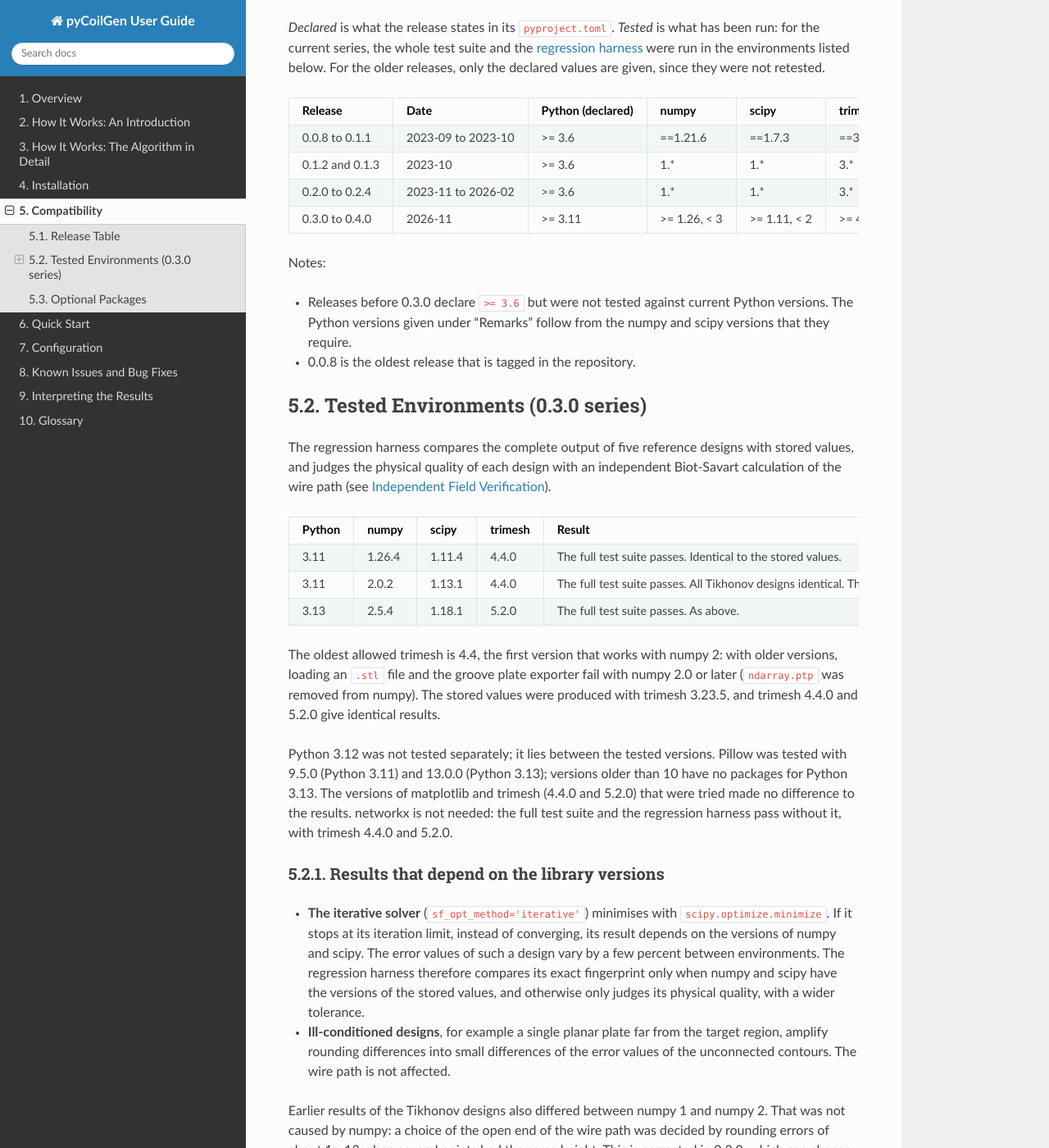
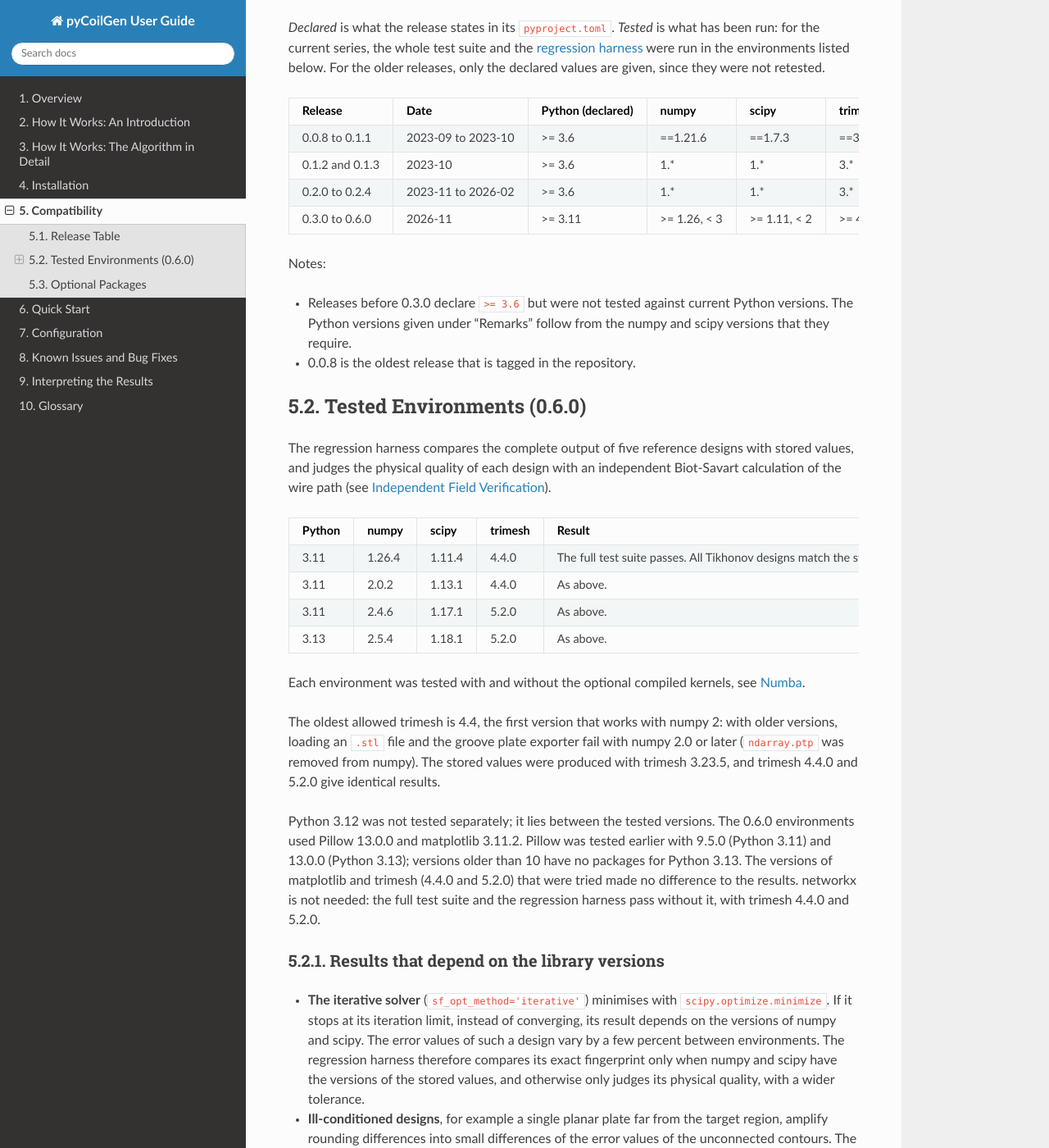
Before and after one commit to kev-m/pyCoilGen, a Sphinx documentation site: the page built from docs/source/compatibility.md, in a window 1280 px wide and 1400 px high, scrolled down 430 px. Shown: the whole window at 82% size. Built offline with Sphinx 7.4.7 and the Read the Docs theme 3.1.0, drawn with Linux system fonts in a browser that asks for light colours.

Commit message:
docs: update the compatibility tables and the README for 0.6.0
Adds the 0.6.0 tested environments (Python 3.11 and 3.13, with and without Numba), the release rows, a note on the fast extra, and the acknowledgement of the Claude-assisted performance work.

Co-Authored-By: Claude Sonnet 5.5 <noreply@anthropic.com>

```diff
--- a/docs/source/compatibility.md
+++ b/docs/source/compatibility.md
@@ -17,26 +17,29 @@ $ pip install pycoilgen==0.2.4
 | 0.0.8 to 0.1.1 | 2023-09 to 2023-10 | >= 3.6 | ==1.21.6 | ==1.7.3 | ==3.21.7 | The exact numpy and scipy versions limit these releases to the Python versions that they were built for, in practice 3.7 to 3.10. |
 | 0.1.2 and 0.1.3 | 2023-10 | >= 3.6 | 1.* | 1.* | 3.* | |
 | 0.2.0 to 0.2.4 | 2023-11 to 2026-02 | >= 3.6 | 1.* | 1.* | 3.* | numpy 1.x has no packages for Python 3.13 and later, so these releases cannot be installed there. In practice, Python 3.6 to 3.12. |
-| 0.3.0 to 0.4.0 | 2026-11 | >= 3.11 | >= 1.26, < 3 | >= 1.11, < 2 | >= 4.4, < 6 | Tested, see below. |
+| 0.3.0 to 0.6.0 | 2026-11 | >= 3.11 | >= 1.26, < 3 | >= 1.11, < 2 | >= 4.4, < 6 | Tested, see below. From 0.6.0, the optional `fast` extra (numba >= 0.60) speeds up large designs, see [Optional Packages](#optional-packages). |
 
 Notes:
 
 * Releases before 0.3.0 declare `>= 3.6` but were not tested against current Python versions. The Python versions given under "Remarks" follow from the numpy and scipy versions that they require.
 * 0.0.8 is the oldest release that is tagged in the repository.
 
-## Tested Environments (0.3.0 series)
+## Tested Environments (0.6.0)
 
 The regression harness compares the complete output of five reference designs with stored values, and judges the physical quality of each design with an independent Biot-Savart calculation of the wire path (see [Independent Field Verification](./results.md#independent-field-verification)).
 
 | Python | numpy | scipy | trimesh | Result |
 |--------|-------|-------|---------|--------|
-| 3.11 | 1.26.4 | 1.11.4 | 4.4.0 | The full test suite passes. Identical to the stored values. |
-| 3.11 | 2.0.2 | 1.13.1 | 4.4.0 | The full test suite passes. All Tikhonov designs identical. The iterative design differs slightly, see below. |
-| 3.13 | 2.5.4 | 1.18.1 | 5.2.0 | The full test suite passes. As above. |
+| 3.11 | 1.26.4 | 1.11.4 | 4.4.0 | The full test suite passes. All Tikhonov designs match the stored values. The iterative design is judged on its physical quality, see below. |
+| 3.11 | 2.0.2 | 1.13.1 | 4.4.0 | As above. |
+| 3.11 | 2.4.6 | 1.17.1 | 5.2.0 | As above. |
+| 3.13 | 2.5.4 | 1.18.1 | 5.2.0 | As above. |
+
+Each environment was tested with and without the optional compiled kernels, see [Numba](#numba-the-optional-fast-extra).
 
 The oldest allowed trimesh is 4.4, the first version that works with numpy 2: with older versions, loading an `.stl` file and the groove plate exporter fail with numpy 2.0 or later (`ndarray.ptp` was removed from numpy). The stored values were produced with trimesh 3.23.5, and trimesh 4.4.0 and 5.2.0 give identical results.
 
-Python 3.12 was not tested separately; it lies between the tested versions. Pillow was tested with 9.5.0 (Python 3.11) and 13.0.0 (Python 3.13); versions older than 10 have no packages for Python 3.13. The versions of matplotlib and trimesh (4.4.0 and 5.2.0) that were tried made no difference to the results. networkx is not needed: the full test suite and the regression harness pass without it, with trimesh 4.4.0 and 5.2.0.
+Python 3.12 was not tested separately; it lies between the tested versions. The 0.6.0 environments used Pillow 13.0.0 and matplotlib 3.11.2. Pillow was tested earlier with 9.5.0 (Python 3.11) and 13.0.0 (Python 3.13); versions older than 10 have no packages for Python 3.13. The versions of matplotlib and trimesh (4.4.0 and 5.2.0) that were tried made no difference to the results. networkx is not needed: the full test suite and the regression harness pass without it, with trimesh 4.4.0 and 5.2.0.
 
 ### Results that depend on the library versions
 
```
Also changed, not shown: README.md (+5 -1 lines).
